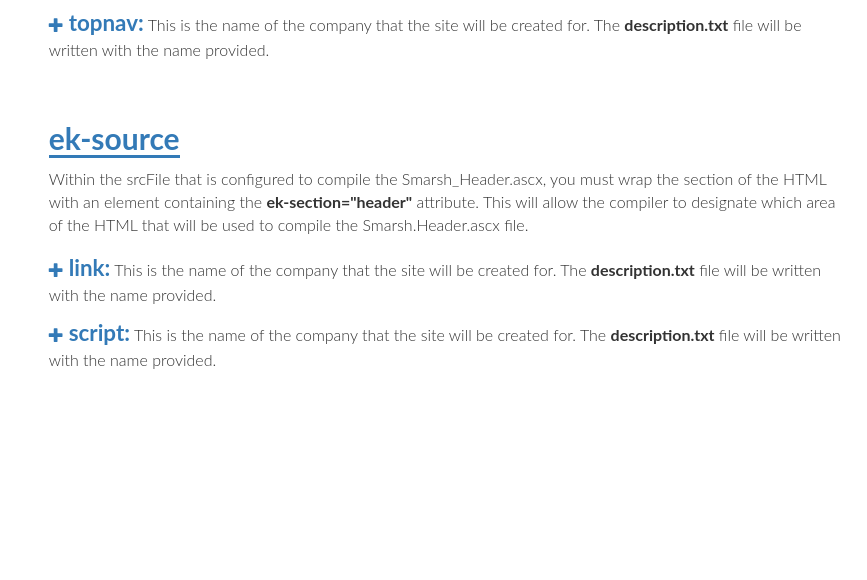
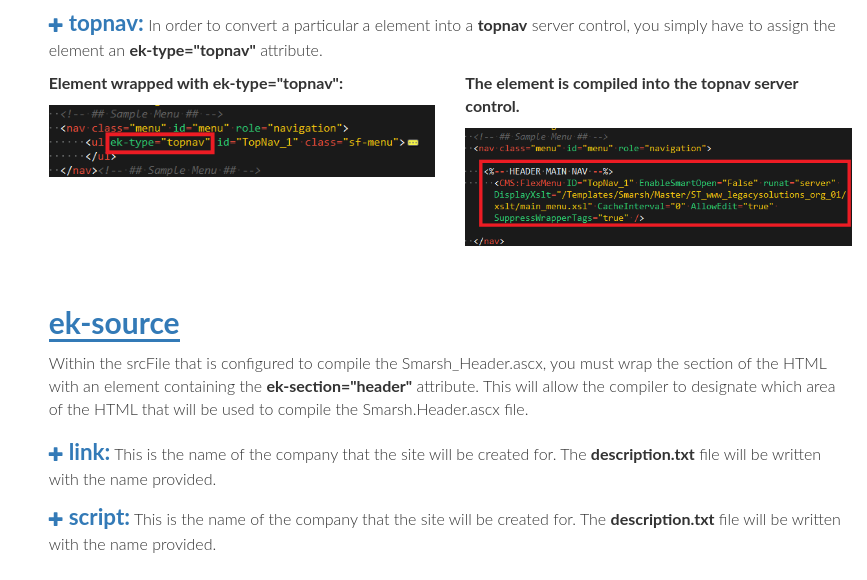
Before and after one commit to uclabruin909/ekCompilerDoc, a website: page index.html in a window 1280 px wide. Shown: the part 10520-11100 px from the top of the page, without its empty margins (413-1280 px from the left). Before the commit the page ends 10916 px from the top, so only its background shows below. Drawn offline with nearby package versions, Linux system fonts and the light colour scheme; a small style sheet from the web is missing.

Commit message:
create ek-type=topnav description

```diff
--- a/index.html
+++ b/index.html
@@ -639,7 +639,18 @@
               <li>
                 <p>
                   <span><i class="glyphicon glyphicon-plus"></i>topnav:</span>
-                  This is the name of the company that the site will be created for.  The <strong>description.txt</strong> file will be written with the name provided.
+                   In order to convert a particular a element into a <strong>topnav</strong> server control, you simply have to assign the element an <strong>ek-type="topnav"</strong> attribute.
+
+                  <div class="row">
+                    <div class="col-md-6">
+                      <p><strong>Element wrapped with ek-type="topnav":</strong></p>
+                      <img src="img/type-topnav.png" alt="">
+                    </div>
+                    <div class="col-md-6">
+                      <p><strong>The element is compiled into the topnav server control.  </strong></p>
+                      <img src="img/type-topnav-compiled.png" alt="">
+                    </div>
+                  </div> <!-- /.row -->
                 </p>
               </li>
 
```
